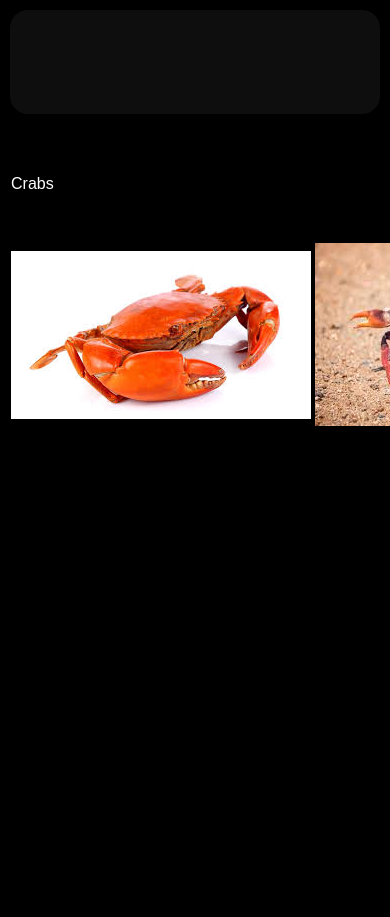
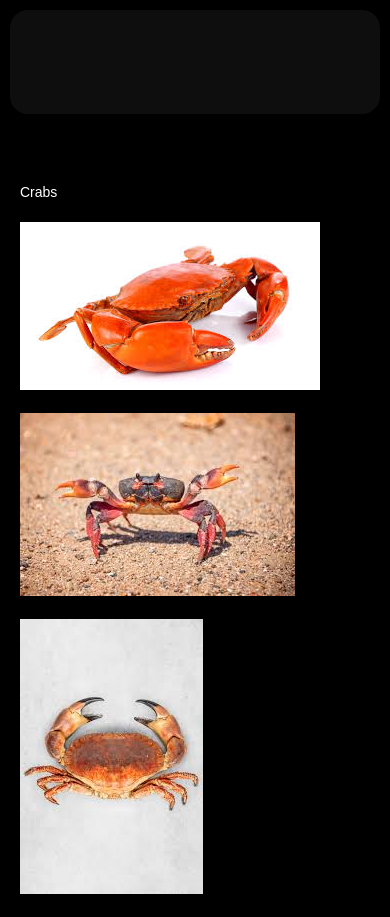
Before and after one commit to LurckeA/aria-anim, a website: page gallery.html in a window 390 px wide. Shown: the top 917 px of the page. Before the commit the page ends 844 px from the top, so only its background shows below. Drawn offline with nearby package versions, Linux system fonts and the light colour scheme.

Commit message:
Update gallery.html

```diff
--- a/gallery.html
+++ b/gallery.html
@@ -2,12 +2,36 @@
 <html lang="en">
 <head>
     <meta charset="UTF-8">
-    <meta name="viewport" content="width=device-width, initial-scale=1.0">
+    <meta name="viewport" content="width=device-width, initial-scale=1.0, maximum-scale=1.0, user-scalable=no">
     <title>Biodata Aria</title>
 
-    <link  rel="stylesheet" type="text/css" href="/aria-anim/assets/styles.css">
+    <link  rel="stylesheet" type="text/css" href="/assets/styles.css">
     <script src="https://cdn.jsdelivr.net/npm/@supabase/supabase-js"></script>
-    <script type="module" src="/aria-anim/assets/scripts.js" defer></script>
+    <script type="module" src="/assets/scripts.js" defer></script>
+    <style>
+        body {
+            font-size: 16px;
+        }
+        .galleries table {
+            width: 100%;
+        }
+        .galleries td {
+            padding: 10px;
+        }
+        .galleries img {
+            max-width: 100%;
+            height: auto;
+        }
+        @media screen and (max-width: 768px) {
+            body {
+                font-size: 14px;
+            }
+            .galleries td {
+                display: block;
+                width: 100%;
+            }
+        }
+    </style>
 </head>
 <body>
     <div class="top-info">
@@ -43,17 +67,17 @@
             </tr>
             <tr>
                 <td>
-                    <img src="/aria-anim/images/c1.png" alt="">
+                    <img src="/images/c1.png" alt="">
                 </td>
                 <td>
-                    <img src="/aria-anim/images/c2.png" alt="">
+                    <img src="/images/c2.png" alt="">
                 </td>
                 <td>
-                    <img src="/aria-anim/images/c3.png" alt="">
+                    <img src="/images/c3.png" alt="">
                 </td>
             </tr>
         </table>
     </div>
-    <script src="/aria-anim/assets/biodata.script.js"></script>
+    <script src="/assets/biodata.script.js"></script>
 </body>
 </html>
```
